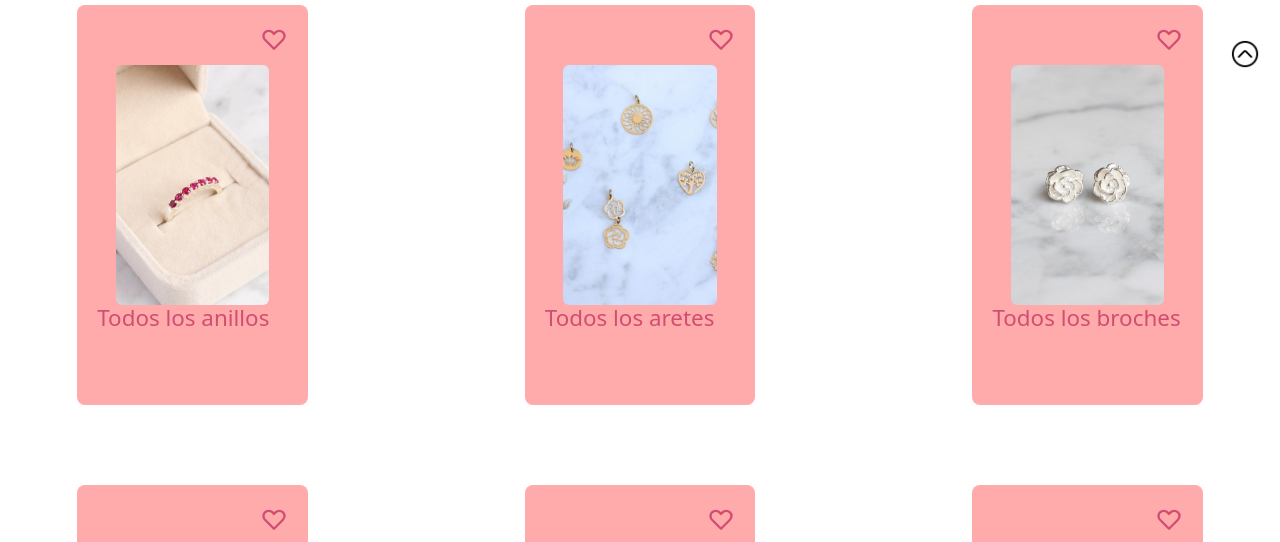
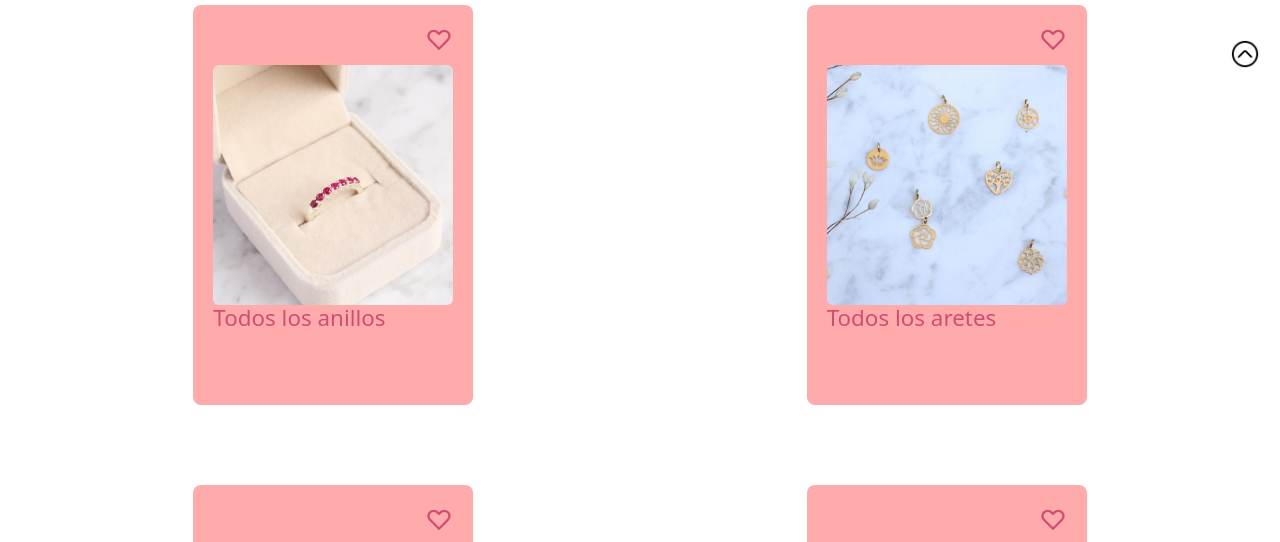
Before and after one commit to RosmeriCcF/Accesorios-Lorena-Amaya, a website: page index.html in a window 1280 px wide. Shown: the part 711-1253 px from the top of the page. Drawn offline with nearby package versions, Linux system fonts and the light colour scheme.

Commit message:
Arreglando tamaño de cards

```diff
--- a/scss/app.scss
+++ b/scss/app.scss
@@ -155,7 +155,6 @@ section{
         }
 
         .product-card{
-            width: 18vw;
             height: 50vh;
             background-color: $quaternary-color;
             color: $primary-text-color;
@@ -180,7 +179,7 @@ section{
                 justify-content: center;
                 align-items: center;
                 img{
-                    width: 12vw;
+
                     height: 30vh;
                     object-fit: cover;
                     border-radius: 6px;
```
Also changed, not shown: css/app.css, 1 other file.
